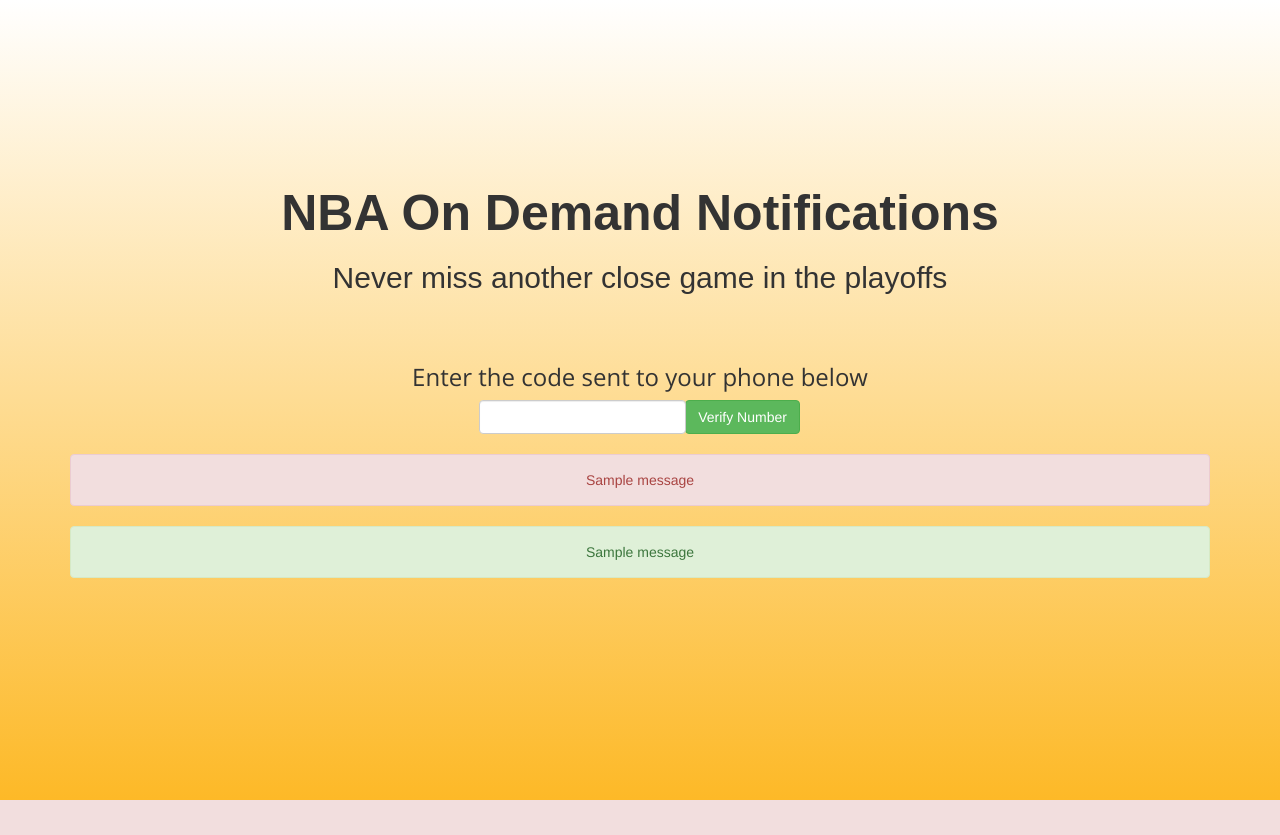
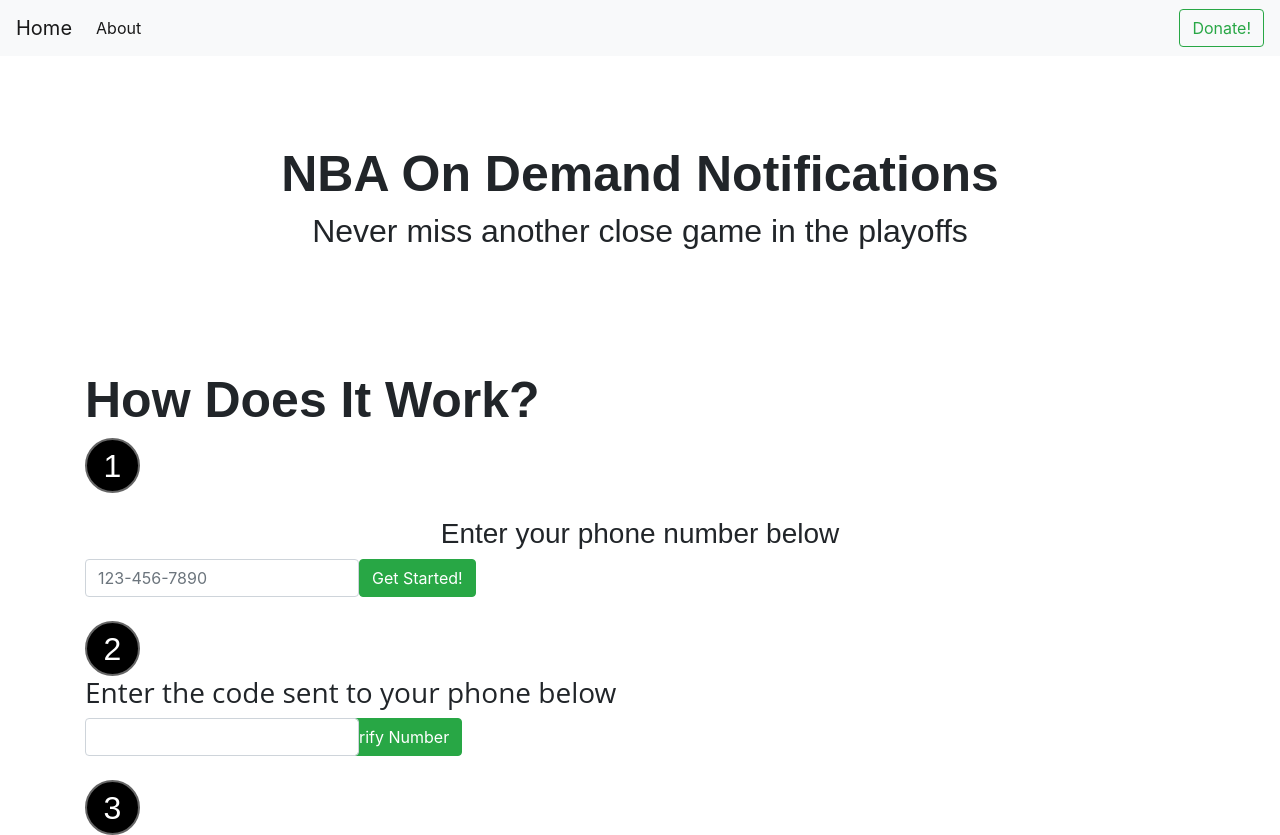
Before and after one commit to neelparekh/ExcitingNBAGames, a Flask app: template exciting_nba_games_app/templates/home.html in a window 1280 px wide. Before the commit the page ends 800 px from the top, so only its background shows below. Run offline with Flask 2, Linux system fonts and the light colour scheme; the template is opened without the code that fills it: most values are stand-ins (such as "Sample title", 1, 10 or a date in 2020); one stand-in notice (Sample message) is shown; some libraries are stand-ins or nearby versions.

Commit message:
Add toast + fix validation flow (#12)
* update to bootstrap 4 and add toast notifications

* account for all validate/verify cases

* all validation flows covered

Co-authored-by: Mehul Shah <mehul@royalcircuits.com>

```diff
--- a/exciting_nba_games_app/app.py
+++ b/exciting_nba_games_app/app.py
@@ -1,7 +1,5 @@
 from flask import Flask, render_template, request, make_response, jsonify, redirect, Blueprint, url_for, flash
 from flask_bootstrap import Bootstrap
-from flask_nav import Nav
-from flask_nav.elements import Navbar, View
 from flask_login import UserMixin, LoginManager, login_user, logout_user, login_required, current_user
 from twilio.rest import Client
 import os
@@ -13,8 +11,7 @@
 
 # Basic config for Flask site
 app = Flask(__name__)
-Bootstrap(app)
-nav = Nav(app)
+bootstrap = Bootstrap(app)
 login_manager = LoginManager(app)
 login_manager.login_view = 'auth.login'
 
@@ -63,18 +60,6 @@
     # since the user_id is just the primary key of our user table, use it in the query for the user
     return
 
-# create navigation bar for site
-@nav.navigation('loggedoutnavbar')
-def create_navbar():
-    home_view = View('Home', 'home')
-    return Navbar(home_view)
-
-@nav.navigation('loggedinnavbar')
-def create_loggedinnavbar():
-    logout_view = View('Logout', 'home')
-    profile_view = View('Profile', 'home')
-    return Navbar(home_view, profile_view, logout_view)
-
 # home page
 @app.route('/')
 def home():
@@ -92,34 +77,42 @@
     inputPhone = '+1' + inputPhone.replace("-","").replace("(","").replace(")","")
     code = randint(10000,99999)
     if not valid:
-        flash('Invalid Phone Number', 'error')
+        print('invalid')
+        flash('The phone number you entered was invalid. Please try again', 'error')
         return redirect(url_for('home'))
-
     try:
         conn = mysql.connector.connect(host=ENDPOINT, database=DBNAME, user=USER, password=PW, connection_timeout=TIMEOUT_VALUE)
         cur = conn.cursor()
-        cur.execute(f"INSERT INTO dev.users (phone, verifyCode, verifyCodeTimeStamp, isVerified, wantsNotifications) VALUES ({inputPhone}, {code}, '{datetime.now()}', {0}, {1})")
-        conn.commit()
-        cur.close()
-        conn.close()
+        cur.execute(f"SELECT isVerified FROM dev.users WHERE phone={inputPhone}")
+        results = cur.fetchall()
+        if results and results[0][0] is 1:
+            cur.close()
+            conn.close()
+            raise Exception
+        else:
+            cur.execute(f"DELETE FROM dev.users WHERE phone={inputPhone}")
+            conn.commit()
+            cur.execute(f"INSERT INTO dev.users (phone, verifyCode, verifyCodeTimeStamp, isVerified, wantsNotifications) VALUES ({inputPhone}, {code}, '{datetime.now()}', {0}, {1})")
+            conn.commit()
+            cur.close()
+            conn.close()
     except:
-        flash('DB Commit Failed', 'error')
+        flash('The phone number you entered is already in our system', 'info')
         return redirect(url_for('home'))
 
     try:
         client = Client(account_sid, auth_token)
-        message = client.messages \
-                        .create(
-                             body=str(code),
-                             # messaging_service_sid=service_sid,
-                             from_=twilio_number,
-                             to=inputPhone
-                         )
-        flash('Verify', 'verify')
-        flash('A text message containing a 5 digit code has been sent to your number')
+        message = client.messages.create(body=str(code),from_=twilio_number,to=inputPhone)
+        flash('A text message containing a 5 digit code has been sent to your number', 'info')
         return redirect(url_for('home'))
     except:
-        flash('SMS Failed', 'error')
+        conn = mysql.connector.connect(host=ENDPOINT, database=DBNAME, user=USER, password=PW, connection_timeout=TIMEOUT_VALUE)
+        cur = conn.cursor()
+        cur.execute(f"DELETE FROM dev.users WHERE phone={inputPhone}")
+        conn.commit()
+        cur.close()
+        conn.close()
+        flash('We were unable to send a text message to the number you provided', 'error')
         return redirect(url_for('home'))
 
 @app.route("/verify_phone", methods=["POST"])
@@ -130,19 +123,28 @@
         cur = conn.cursor()
         cur.execute(f"SELECT * FROM dev.users WHERE verifyCode={verificationCode}")
         results = cur.fetchall()
+        print(results)
         if results:
-            cur.execute(f"UPDATE dev.users SET wantsNotifications=1, isVerified=1 WHERE verifyCode={verificationCode}")
-            conn.commit()
-            cur.close()
-            conn.close()
-            flash('Verification Complete! You will now receive notifications for all close games', 'success')
-            return redirect(url_for('home'))
+            if (datetime.now()-results[0][3]).seconds < 120:
+                cur.execute(f"UPDATE dev.users SET wantsNotifications=1, isVerified=1 WHERE verifyCode={verificationCode}")
+                conn.commit()
+                cur.close()
+                conn.close()
+                flash('Verification Complete! You will now receive notifications for all close games', 'success')
+                return redirect(url_for('home'))
+            else:
+                cur.execute(f"DELETE FROM dev.users WHERE verifyCode={verificationCode}")
+                conn.commit()
+                cur.close()
+                conn.close()
+                flash('You must enter the code within 2 minutes. Please refresh & try again', 'error')
+                return redirect(url_for('home'))
         else:
-            flash('Incorrect Code Entered', 'error')
+            flash('The code you entered was incorrect. Please try again', 'error')
             flash('Verify', 'verify')
             return redirect(url_for('home'))
     except:
-        flash('Verification Failed', 'error')
+        flash('We were unable to verify your number. Please refresh the page and try again', 'error')
         return redirect(url_for('home'))
 
 if __name__ == "__main__":
--- a/exciting_nba_games_app/static/css/style.css
+++ b/exciting_nba_games_app/static/css/style.css
@@ -1,39 +1,8 @@
 body {
-  min-height: 90%;
-  padding-top: 50px;
-  background-image: linear-gradient(white, #fdb927);
-  background-repeat: no-repeat;
-  background-attachment: fixed;
-}
-
-.navbar-custom {
-  background:#4700eb!important;
-  font-family: 'Rubik', sans-serif;
-  font-weight: 600;
-}
-
-.navbar-custom ul {
-  padding-top: 5px;
-}
-
-.navbar-custom a {
-  color: white!important;
-  font-size: 18px;
-}
-
-.navbar-custom .active a {
-  color: white!important;
-  font-size: 18px;
-  background: #3C448D!important;
-  border-radius: 15px;
-}
-
-.quickstart,.login {
-  background: white;
 }
 
 .emptyspace {
-  height:12vh;
+  height:8vh;
 }
 
 .big-h1 {
@@ -84,10 +53,34 @@
     width: 55px;
     height: 55px;
     padding: 8px;
-    background: #fff;
+    background: black;
     border: 2px solid #666;
-    color: #666;
+    color: white;
     text-align: center;
     font: 32px Arial, sans-serif;
-    left: 50%;
+    margin: 0;
 }
+
+.toast {
+  position: absolute;
+  bottom: 2%;
+  left: 80%;
+  min-height: 100px;
+  min-width: 5vw;
+}
+
+.error-toast {
+  color: red;
+}
+
+.info-toast {
+  color: blue;
+}
+
+.success-toast {
+  color: green;
+}
+
+.warning-toast {
+  color: #fff3cd;
+}
--- a/exciting_nba_games_app/static/js/main.js
+++ b/exciting_nba_games_app/static/js/main.js
@@ -1,18 +1,9 @@
 $(document).ready(function() {
-  $("#verifyPhone").submit(() => {
-    $.ajax({
-    	type : "POST",
-    	url : '/verify_phone',
-    	dataType: "json",
-    	data: JSON.stringify($("#phone").value()),
-    	contentType: 'application/json;charset=UTF-8',
-    	success: function (data) {
-    		console.log(data);
-    		}
-      error: function (err) {
-        console.log(err);
-      }
-    });
+  $("#validateLoading").hide();
+  $("#verifyLoading").hide();
+  $('.toast').toast('show');
+  $('#verifyBtn').click(function(){
+    $("#verifyBtn").hide();
+    $("#verifyLoading").show();
   });
-
 });
--- a/exciting_nba_games_app/templates/home.html
+++ b/exciting_nba_games_app/templates/home.html
@@ -7,42 +7,86 @@
     <h1 class="hero-font big-h1">NBA On Demand Notifications</h1>
     <h2 class="hero-font">Never miss another close game in the playoffs</h2>
     <br><br>
-    {% with verify = get_flashed_messages(category_filter=["verify"]) %}
-      {% if verify %}
+  </div>
+  <div class="emptyspace"></div>
+  <div class="">
+    <h1 class="hero-font big-h1">How Does It Work?</h1>
+    <div class="steps">1</div>
+    <br>
+    <div class="text-center">
+      <h3 class="hero-font">Enter your phone number below</h3>
+      <form class="form-inline" id="enterPhone" method="POST" action="/validate_phone">
+        <input type="tel" class="form-control" name="phone" autocomplete="tel" placeholder="123-456-7890">
+        <button id="validateBtn" class="btn btn-success" type="submit">Get Started!</button>
+        <div id="validateLoading" class="spinner-border text-primary" role="status" style="padding-left: 5px">
+          <span class="sr-only">Loading...</span>
+        </div>
+      </form>
+    </div>
+    <br>
+    <div class="steps blue">2</div>
       <h3 class="thin-font">Enter the code sent to your phone below</h3>
       <form class="form-inline" id="verifyPhone" method="POST" action="/verify_phone">
         <div class="form-group row">
           <div class="col-md-7">
             <input type="number" class="form-control" name="verifyCode">
           </div>
-            <button class="btn btn-success" type="submit">Verify Number</button>
+          <button id="verifyBtn" class="btn btn-success" type="submit">Verify Number</button>
+          <div id="verifyLoading" class="spinner-border text-primary" role="status" style="padding-left: 5px">
+            <span class="sr-only">Loading...</span>
+          </div>
         </div>
       </form>
-      {% else %}
-
-        <h3 class="hero-font">Enter your phone number below</h3>
-        <form class="form-inline" id="enterPhone" method="POST" action="/validate_phone">
-          <div class="form-group row">
-            <div class="col-md-7">
-              <input type="tel" class="form-control" name="phone" autocomplete="tel" placeholder="123-456-7890">
-            </div>
-            <button class="btn btn-success" type="submit">Get Started!</button>
-          </div>
-        </form>
-      {% endif %}
-    {% endwith %}
     <br>
+    <div class="steps blue">3</div>
     {% with errors = get_flashed_messages(category_filter=["error"]) %}
       {% if errors %}
         {%- for msg in errors %}
-          <div id="errMsg" class="alert alert-danger">{{msg}}</div>
+        <div class="toast error-toast" role="alert alert-warning" aria-live="assertive"
+             aria-atomic="true" data-delay=3000>
+          <div class="toast-header">
+            <strong class="mr-auto">Error</strong>
+            <small>Just now</small>
+            <button type="button" class="ml-2 mb-1 close" data-dismiss="toast" aria-label="Close">
+              <span aria-hidden="true">&times;</span>
+            </button>
+          </div>
+          <div class="toast-body">{{msg}}</div>
+        </div>
         {% endfor -%}
       {% endif %}
     {% endwith %}
     {% with success = get_flashed_messages(category_filter=["success"]) %}
       {% if success %}
         {%- for msg in success %}
-          <div id="successMsg" class="alert alert-success">{{msg}}</div>
+        <div class="toast success-toast" role="alert alert-success" aria-live="assertive"
+             aria-atomic="true" data-delay=3000>
+          <div class="toast-header">
+            <strong class="mr-auto">Success</strong>
+            <small>Just now</small>
+            <button type="button" class="ml-2 mb-1 close" data-dismiss="toast" aria-label="Close">
+              <span aria-hidden="true">&times;</span>
+            </button>
+          </div>
+          <div class="toast-body">{{msg}}</div>
+        </div>
+        {% endfor -%}
+      {% endif %}
+    {% endwith %}
+    {% with info = get_flashed_messages(category_filter=["info"]) %}
+      {% if info %}
+        {%- for msg in info %}
+        <div class="toast info-toast" role="alert alert-info" aria-live="assertive"
+             aria-atomic="true" data-delay=3000>
+          <div class="toast-header">
+            <strong class="mr-auto">Info</strong>
+            <small>Just now</small>
+            <button type="button" class="ml-2 mb-1 close" data-dismiss="toast" aria-label="Close">
+              <span aria-hidden="true">&times;</span>
+            </button>
+          </div>
+          <div class="toast-body">{{msg}}</div>
+        </div>
         {% endfor -%}
       {% endif %}
     {% endwith %}
--- a/exciting_nba_games_app/templates/layout.html
+++ b/exciting_nba_games_app/templates/layout.html
@@ -1,44 +1,41 @@
-<!DOCTYPE html>
-<html>
+<!doctype html>
+<html lang="en">
   <head>
-    {% block navbar %}
-    {{ nav.loggedoutnavbar.render() }}
-    {% endblock %}
-    <meta charset="UTF-8">
+    <!-- Required meta tags -->
+    <meta charset="utf-8">
+    <meta name="viewport" content="width=device-width, initial-scale=1, shrink-to-fit=no">
+
+    <!-- Bootstrap CSS -->
+    <link rel="stylesheet" href="{{ url_for('static', filename='css/style.css' ) }}">
+    <link rel="stylesheet" href="https://stackpath.bootstrapcdn.com/bootstrap/4.2.1/css/bootstrap.min.css" integrity="sha384-GJzZqFGwb1QTTN6wy59ffF1BuGJpLSa9DkKMp0DgiMDm4iYMj70gZWKYbI706tWS" crossorigin="anonymous">
     <title>NBA On Demand</title>
-    <meta name="viewport" content="width=device-width, initial-scale=1">
-    <meta name="description" content="Set up text notifications for close games in the NBA Playoffs">
-    <meta name="keywords" content="reddit, minimal, productivity">
-    {% block headstyle %}
-    {% endblock %}
-    <link rel="stylesheet" href="{{ url_for('static', filename='css/style.css' ) }}">
-    <link rel="stylesheet" href="//netdna.bootstrapcdn.com/bootstrap/3.0.0/css/bootstrap.min.css">
-    <link rel="icon" href="{{ url_for('static', filename='favicon.ico') }}">
-    <link rel="stylesheet"
-      href="//cdnjs.cloudflare.com/ajax/libs/highlight.js/9.15.6/styles/default.min.css">
-    <link href='//fonts.googleapis.com/css?family=Open+Sans' rel='stylesheet' type='text/css'>
-
   </head>
   <body>
+    <nav class="navbar navbar-expand-lg navbar-light bg-light">
+      <a class="navbar-brand" href="#">Home</a>
+      <button class="navbar-toggler" type="button" data-toggle="collapse" data-target="#navbarSupportedContent" aria-controls="navbarSupportedContent" aria-expanded="false" aria-label="Toggle navigation">
+        <span class="navbar-toggler-icon"></span>
+      </button>
+
+      <div class="collapse navbar-collapse" id="navbarSupportedContent">
+        <ul class="navbar-nav mr-auto">
+          <li class="nav-item active">
+            <a class="nav-link" href="#">About <span class="sr-only">(current)</span></a>
+          </li>
+        </ul>
+        <a href="https://ko-fi.com/nbaondemand"  target="_blank" class="btn btn-outline-success my-2 my-sm-0" role="button">Donate!</a>
+    </nav>
     <div class="container">
       {% block content %}
       {% endblock %}
     </div>
 
-    <script
-      src="https://code.jquery.com/jquery-3.5.1.slim.min.js"
-      integrity="sha256-4+XzXVhsDmqanXGHaHvgh1gMQKX40OUvDEBTu8JcmNs="
-      crossorigin="anonymous"></script>
-    <script type="text/javascript" src="https://cdnjs.cloudflare.com/ajax/libs/twitter-bootstrap/3.3.7/js/bootstrap.min.js"></script>
-    <script type="text/javascript" src="https://cdn.jsdelivr.net/npm/jquery-validation@1.19.0/dist/jquery.validate.min.js"></script>
-    <script>
-      $("nav").addClass('navbar-fixed-top').addClass('navbar-custom');
-      $("nav").find('ul').each(function() {
-        $(this).addClass('pull-right');
-      });
-    </script>
+    <!-- Optional JavaScript -->
+    <!-- jQuery first, then Popper.js, then Bootstrap JS -->
+    <script src="https://code.jquery.com/jquery-3.3.1.slim.min.js" integrity="sha384-q8i/X+965DzO0rT7abK41JStQIAqVgRVzpbzo5smXKp4YfRvH+8abtTE1Pi6jizo" crossorigin="anonymous"></script>
+    <script src="https://cdnjs.cloudflare.com/ajax/libs/popper.js/1.14.6/umd/popper.min.js" integrity="sha384-wHAiFfRlMFy6i5SRaxvfOCifBUQy1xHdJ/yoi7FRNXMRBu5WHdZYu1hA6ZOblgut" crossorigin="anonymous"></script>
+    <script src="https://stackpath.bootstrapcdn.com/bootstrap/4.2.1/js/bootstrap.min.js" integrity="sha384-B0UglyR+jN6CkvvICOB2joaf5I4l3gm9GU6Hc1og6Ls7i6U/mkkaduKaBhlAXv9k" crossorigin="anonymous"></script>
     {% block addScripts %}
-    <script src=""
     {% endblock %}
   </body>
 </html>
--- a/requirements.txt
+++ b/requirements.txt
@@ -1,3 +1,4 @@
+Bootstrap-Flask==1.5
 boto3==1.14.56
 botocore==1.17.56
 certifi==2020.6.20
@@ -6,9 +7,7 @@
 docutils==0.15.2
 dominate==2.5.2
 Flask==1.1.2
-Flask-Bootstrap==3.3.7.1
 Flask-Login==0.5.0
-flask-nav==0.6
 Flask-SQLAlchemy==2.4.4
 gunicorn==20.0.4
 idna==2.10
```
Lines whose indentation alone changed are shown as unchanged.
